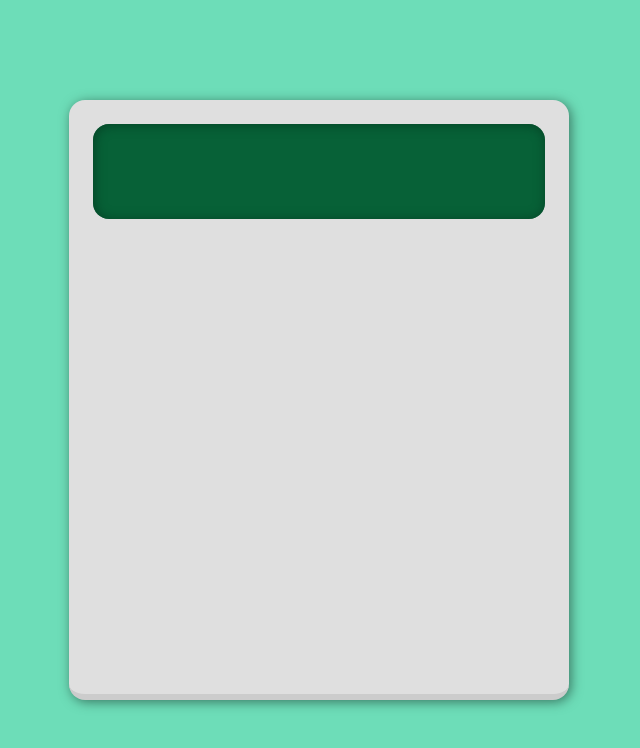
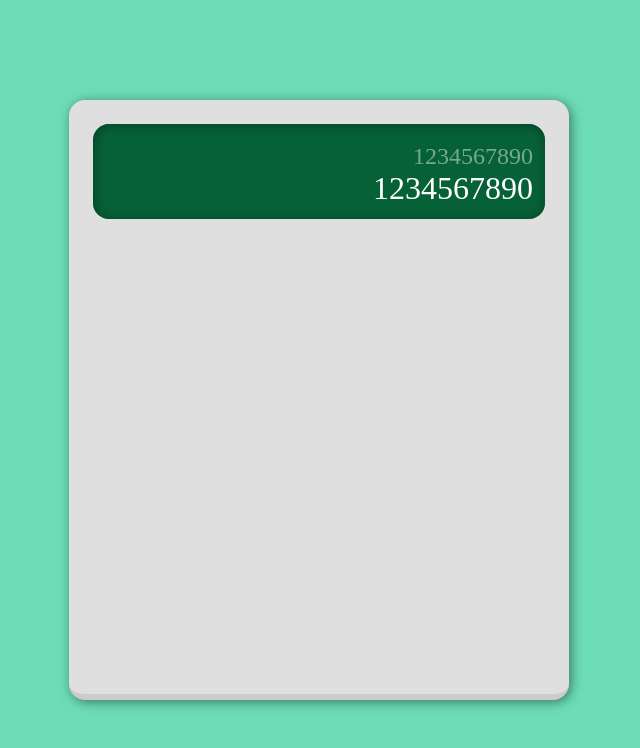
Before and after one commit to Speakiez/my_javascript_calculator, a plain HTML site: page index.html in a window 1280 px wide. Shown: the whole page, without its empty margins (321-961 px from the left). Drawn offline with Linux system fonts and the light colour scheme.

Commit message:
Add formulaScreen and outputScreen to output

```diff
--- a/index.html
+++ b/index.html
@@ -9,7 +9,8 @@
 <body>
     <div class="calculator">
         <div class="output">
-
+            <div class="formulaScreen">1234567890</div>
+            <div class="outputScreen">1234567890</div>
         </div>
         <div class="input">
 
--- a/styles.css
+++ b/styles.css
@@ -17,22 +17,47 @@ body {
     width: 500px;
     height: 600px;
     padding: 24px;
+    border-bottom: 6px solid #CCCCCC;
+    border-radius: 16px;
+    box-shadow: 2px 2px 12px #3A7762;
     display: flex;
     flex-direction: column;
     gap: 8px;
-    border-bottom: 6px solid #CCCCCC;
-    border-radius: 16px;
-    box-shadow: 2px 2px 12px #3A7762;
     background-color: #DFDFDF;
 }
 
 .output {
     width: 100%;
     height: 95px;
+    padding: 12px;
     border-radius: 16px;
     box-shadow: inset 1px 1px 12px #054225;
+    display: flex;
+    flex-direction: column;
     background-color: #076137;
     flex-shrink: 0;
+}
+
+.formulaScreen,
+.outputScreen {
+    width: 100%;
+    display: flex;
+    flex-direction: row;
+    justify-content: flex-end;
+    align-items: flex-end;
+    text-align: right;
+}
+
+.formulaScreen {
+    height: 34px;
+    color: #75a890;
+    font-size: 1.5rem;
+}
+
+.outputScreen {
+    height: 38px;
+    color: #FFFFFF;
+    font-size: 2rem;
 }
 
 .input {
```
